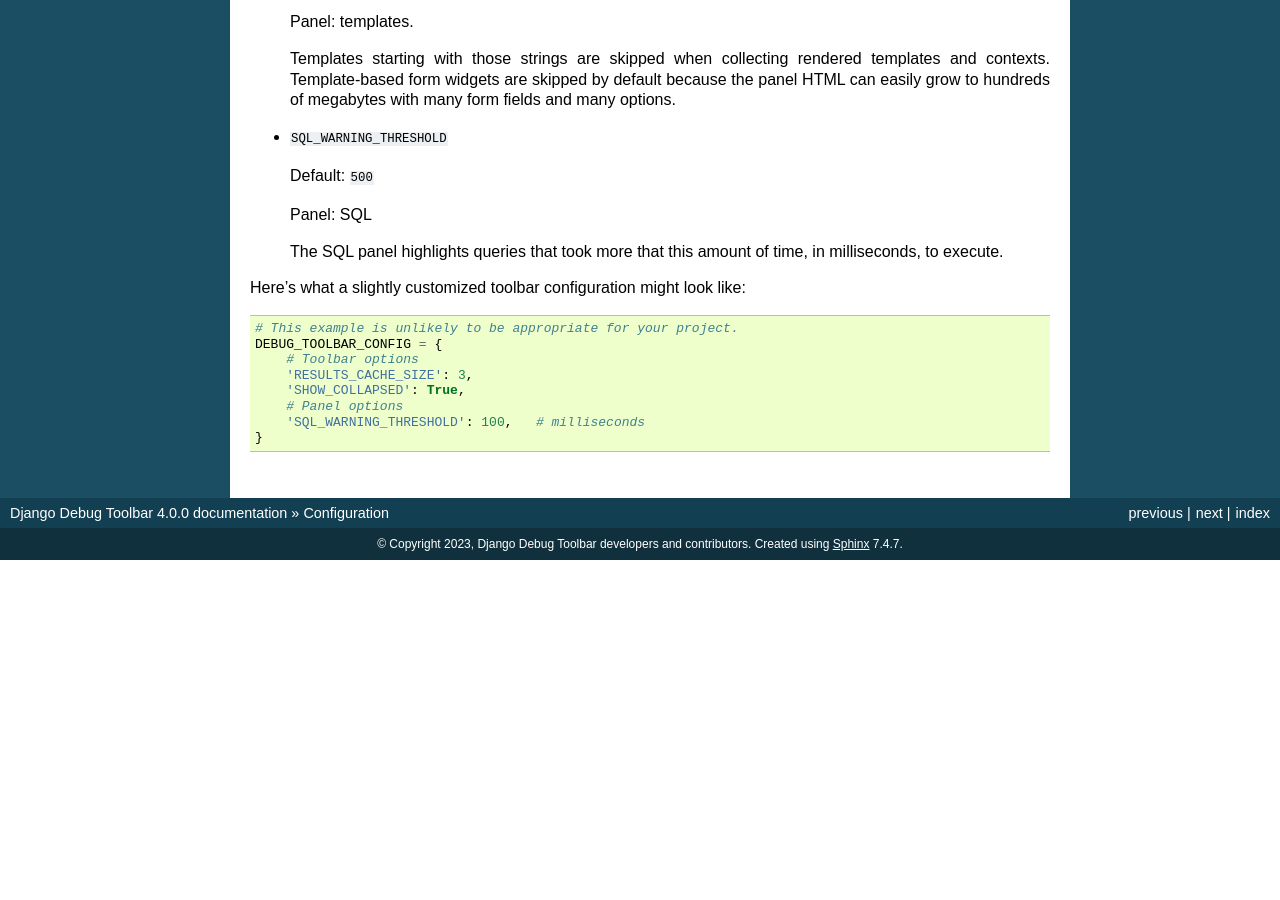
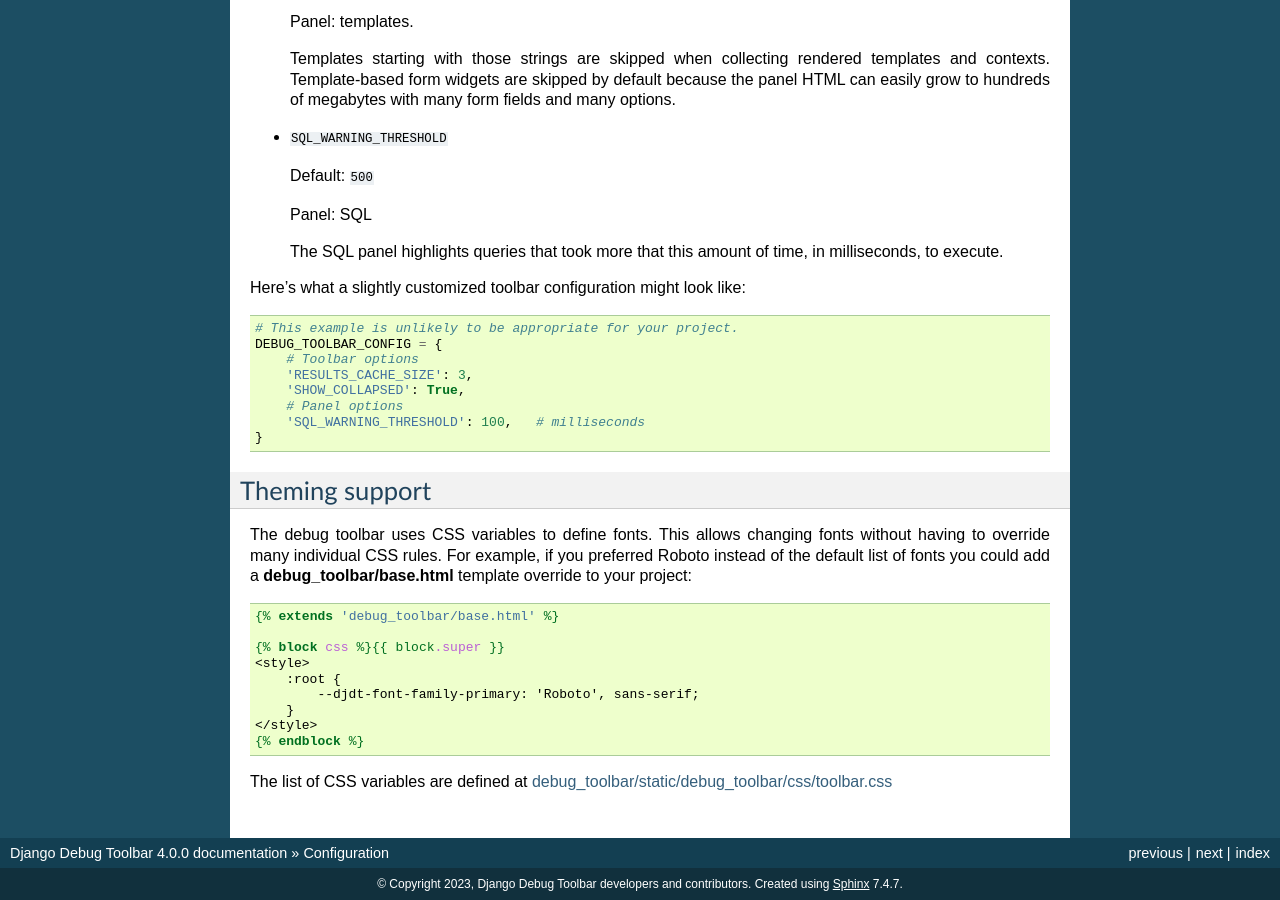
Before and after one commit to jazzband/django-debug-toolbar, a Sphinx documentation site: the page built from docs/configuration.rst, in a window 1280 px wide and 900 px high, scrolled down 5177 px. Built offline with Sphinx 7.4.7, drawn with Linux system fonts in a browser that asks for light colours; before the commit the page ends 5737 px from its top, so only the background shows below that.

Commit message:
Add theming support (#1760)

```diff
--- a/docs/changes.rst
+++ b/docs/changes.rst
@@ -8,6 +8,7 @@
   indentation of ``CASE`` statements and stopped simplifying ``.count()``
   queries.
 * Added support for the new STORAGES setting in Django 4.2 for static files.
+* Added support for theme overrides.
 * Reworked the cache panel instrumentation code to no longer attempt to undo
   monkey patching of cache methods, as that turned out to be fragile in the
   presence of other code which also monkey patches those methods.
--- a/docs/configuration.rst
+++ b/docs/configuration.rst
@@ -338,3 +338,26 @@
         # Panel options
         'SQL_WARNING_THRESHOLD': 100,   # milliseconds
     }
+
+Theming support
+---------------
+The debug toolbar uses CSS variables to define fonts. This allows changing
+fonts without having to override many individual CSS rules. For example, if
+you preferred Roboto instead of the default list of fonts you could add a
+**debug_toolbar/base.html** template override to your project:
+
+.. code-block:: django
+
+    {% extends 'debug_toolbar/base.html' %}
+
+    {% block css %}{{ block.super }}
+    <style>
+        :root {
+            --djdt-font-family-primary: 'Roboto', sans-serif;
+        }
+    </style>
+    {% endblock %}
+
+The list of CSS variables are defined at
+`debug_toolbar/static/debug_toolbar/css/toolbar.css
+<https://github.com/jazzband/django-debug-toolbar/blob/main/debug_toolbar/static/debug_toolbar/css/toolbar.css>`_
--- a/docs/spelling_wordlist.txt
+++ b/docs/spelling_wordlist.txt
@@ -40,12 +40,14 @@
 querysets
 refactoring
 resizing
+Roboto
 spellchecking
 spooler
 stacktrace
 stacktraces
 startup
 timeline
+theming
 tox
 Transifex
 unhashable
```
Also changed, not shown: debug_toolbar/static/debug_toolbar/css/toolbar.css (+17 -9 lines).
